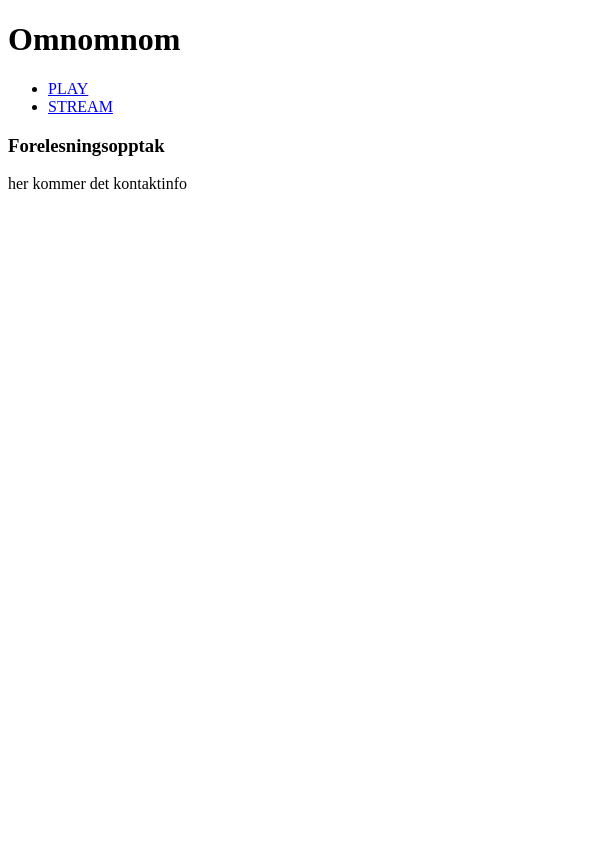
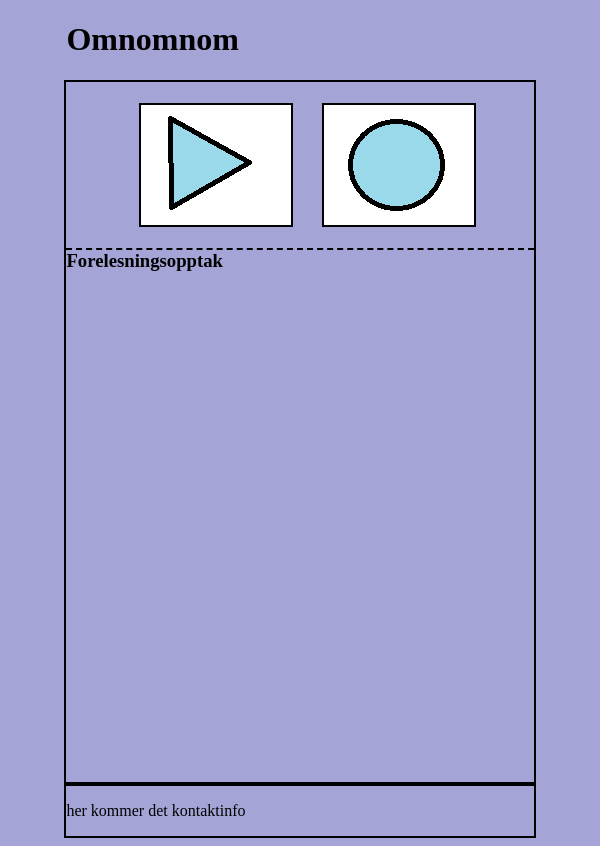
Before and after one commit to lenabj/IMT3912_mas_thb_lb, a PHP site: page / in a window 600 px wide. Before the commit the page ends 189 px from the top, so only its background shows below. Run offline with PHP 8.4, Linux system fonts and the light colour scheme.

Commit message:
Startet på å gjøre den mobilvennelig, laget to bilder for å illustrere knappene

```diff
--- a/Omnomnom/css/style.css
+++ b/Omnomnom/css/style.css
@@ -1,4 +1,4 @@
-/* target the minimum width of the browser window */
+/* target the minimum width of the browser window STORT VINDU*/
 @media screen and (min-width: 900px) {
 
 
@@ -29,18 +29,95 @@
 
 	#nav-button {
 		list-style-type: none;
+		text-align: center;
 	}
 
 	#nav-button li:first-child {
-		margin-left: 30%;
+
 	}
 
 	#nav-button li {
 		width: 150px;
 		height: 120px;
 		border: 2px solid black;
-		float: left;
-		margin: 25px;
+		display: inline-block;
+		text-align: center;
+		margin-right: 25px;
+
+	}
+
+	a {
+		text-decoration: none;
+		color: #000000;
+		width: 100%;
+		height: 100%;
+	}
+
+	.photo {
+		width: auto;
+		height: 120px;
+	}
+
+	h3 {
+		border-top: 2px dashed black;
+		clear: both;
+	}
+	/*****************
+		Footer
+	*****************/
+	#footer {
+		margin: 0 auto;
+		width: 80%;
+		border: 2px solid black;
+	}
+
+}
+
+/* target the maximum width of the browser window LITE VINDU*/
+@media screen and (max-width: 600px) {
+
+body {
+		background-color: #A4A4C5;
+	}
+
+	/*****************
+		Header
+	*****************/
+	#header {
+		margin: 0 auto;
+		width: 80%;
+	}
+	/*****************
+		Content
+	*****************/
+	#content {
+		margin: 0 auto;
+		width: 80%;
+		border: 2px solid black;
+		min-height: 700px;;
+	}
+
+	#navigation {
+
+	}
+
+	#nav-button {
+		list-style-type: none;
+
+	}
+
+	#nav-button li:first-child {
+
+	}
+
+	#nav-button li {
+		width: 150px;
+		height: 120px;
+		border: 2px solid black;
+		display: inline-block;
+		margin-right: 25px;
+		margin-top: 5px;
+		text-align: center;
 	}
 
 	a {
@@ -62,12 +139,75 @@
 		border: 2px solid black;
 	}
 
+
 }
+/* target both the minimum and maximum width of the browser window MIDDELS VINDU*/
+@media screen and (min-width: 600px) and (max-width: 900px) {
 
-/* target the maximum width of the browser window */
-@media screen and (max-width: 600px) { }
-/* target both the minimum and maximum width of the browser window */
-@media screen and (min-width: 600px) and (max-width: 900px) { }
+body {
+		background-color: #A4A4D7;
+	}
+
+	/*****************
+		Header
+	*****************/
+	#header {
+		margin: 0 auto;
+		width: 80%;
+	}
+	/*****************
+		Content
+	*****************/
+	#content {
+		margin: 0 auto;
+		width: 80%;
+		border: 2px solid black;
+		min-height: 700px;;
+	}
+
+	#navigation {
+
+	}
+
+	#nav-button {
+		list-style-type: none;
+		text-align: center;
+	}
+
+	#nav-button li:first-child {
+
+	}
+
+	#nav-button li {
+		width: 150px;
+		height: 120px;
+		border: 2px solid black;
+		display: inline-block;
+		margin-right: 25px;
+		text-align: center;
+	}
+
+	a {
+		text-decoration: none;
+		color: #000000;
+		width: 100%;
+		height: 100%;
+	}
+	h3 {
+		border-top: 2px dashed black;
+		clear: both;
+	}
+	/*****************
+		Footer
+	*****************/
+	#footer {
+		margin: 0 auto;
+		width: 80%;
+		border: 2px solid black;
+	}
+
+
+}
 /* target the maximum width of the device */
 @media only screen and (max-device-width: 480px) { }
 /* target the maximum width of the device and it's orientation */
--- a/Omnomnom/index.html
+++ b/Omnomnom/index.html
@@ -14,8 +14,8 @@
 	<div id="content">
 		<div id="navigation">
 			<ul id="nav-button">
-				<li><a href="#">PLAY</a></li>
-				<li><a href="#">STREAM</a></li>
+				<li><a href="#"><img class="photo" src="play2.png" alt="PLAY" /></a></li>
+				<li><a href="#"><img class="photo" src="rec1.png" alt="STREAM" /></a></li>
 			</ul>
 		</div>
 		<h3>Forelesningsopptak</h3>
```
Also changed, not shown: Omnomnom/play2.png (added), Omnomnom/rec1.png (added).
